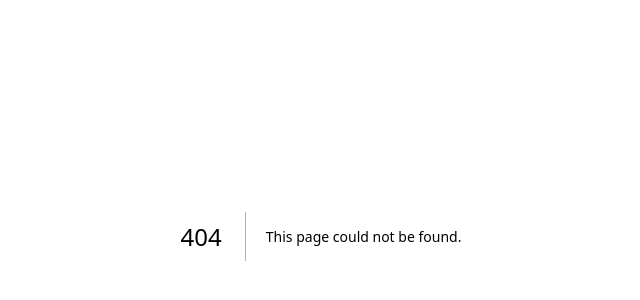
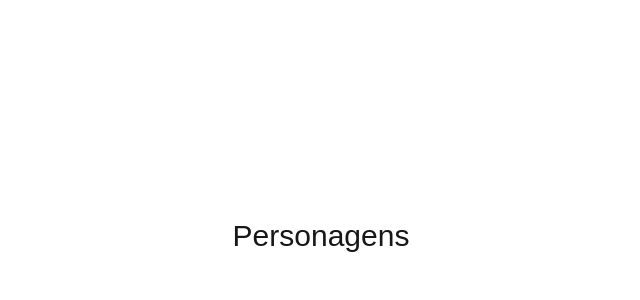
Before and after one commit to PauloStraforini/Estudos_React_Next, a Next.js app in the folder estudos_de_react_next/: page /starwars in a window 1280 px wide. Before the commit this address had no page. Shown: the part 164-464 px from the top of the page, without its empty margins (319-959 px from the left). Built offline with nearby package versions, Linux system fonts and the light colour scheme.

Commit message:
:computer: code: React.nxet
Refactor: Remove unused constantes/produtos.ts file and update layout/index.tsx and starwars/personagens.tsx components

```diff
--- /dev/null
+++ b/estudos_de_react_next/src/components/starwars/personagens.tsx
@@ -0,0 +1,7 @@
+export default function Personagens() {
+    return (
+        <div className={`flex justify-center items-center h-screen`}>
+            <h1 className="text-3xl text-center">Personagens</h1>
+        </div>
+    )
+}
--- a/estudos_de_react_next/src/pages/layout/index.tsx
+++ b/estudos_de_react_next/src/pages/layout/index.tsx
@@ -4,7 +4,7 @@ export default function PaginaLayout() {
     return (
         <div className="flex justify-center items-center h-screen">
             <div className="w-[90%] lg:w-4/5">
-        <Grid sm={2} md={4}  lg={8}>
+        <Grid sm={2} md={4} lg={8}>
             <div className="h-24 w-full bg-purple-600">#1</div>
             <div className="h-24 w-full bg-rose-600">#2</div>
             <div className="h-24 w-full bg-blue-600">#3</div>
--- /dev/null
+++ b/estudos_de_react_next/src/pages/starwars/index.tsx
@@ -0,0 +1,20 @@
+import Personagens from "@/components/starwars/personagens";
+
+export default function PaginaStarWars() {
+
+    async function SimularCamadaAPI() {
+        return new Promise((resolve) => {
+            setTimeout (() => {
+                resolve (1)
+            },  3000)
+        const data = Date.now()
+        while (Date.now() < data + 3000) { }
+        })
+    }
+
+    return (
+        <div className={`flex justify-center items-center h-screen`}>
+            <Personagens />
+        </div>
+    )
+}
```
Also changed, not shown: estudos_de_react_next/src/constants/produtos.ts (renamed from estudos_de_react_next/src/constantes/produtos.ts).
